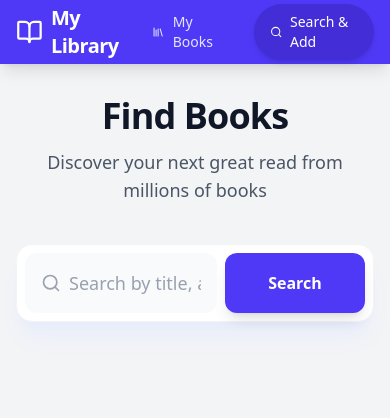
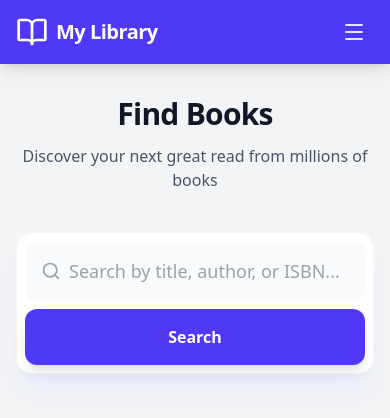
Before and after one commit to erdogduarda/react-library, a React (Vite) app: page /#/search in a window 390 px wide. Shown: the top 418 px of the page. Built offline with nearby package versions, Linux system fonts and the light colour scheme.

Commit message:
Improve mobile responsiveness

```diff
--- a/src/components/BookList.jsx
+++ b/src/components/BookList.jsx
@@ -3,7 +3,7 @@ import { Trash2, Book } from 'lucide-react';
 
 export function BookList({ title, books, onMove, onRemove }) {
   return (
-    <div className="bg-white/80 backdrop-blur-sm p-6 rounded-2xl shadow-xl border border-white/20 flex-1 min-w-[300px]">
+    <div className="bg-white/80 backdrop-blur-sm p-6 rounded-2xl shadow-xl border border-white/20 flex-1 min-w-full sm:min-w-[300px]">
       <h2 className="text-xl font-bold mb-6 text-gray-800 border-b border-gray-100 pb-4 flex items-center justify-between">
         {title}
         <span className="bg-indigo-100 text-indigo-800 text-xs font-medium px-2.5 py-0.5 rounded-full">
--- a/src/components/Navbar.jsx
+++ b/src/components/Navbar.jsx
@@ -1,9 +1,11 @@
+import { useState } from 'react';
 import { Link, useLocation } from 'react-router-dom';
-import { Library, Search, BookOpen } from 'lucide-react';
-import { motion } from 'framer-motion';
+import { Library, Search, BookOpen, Menu, X } from 'lucide-react';
+import { motion, AnimatePresence } from 'framer-motion';
 
 export function Navbar() {
   const location = useLocation();
+  const [isOpen, setIsOpen] = useState(false);
 
   const isActive = (path) => {
     return location.pathname === path
@@ -21,7 +23,9 @@ export function Navbar() {
               My Library
             </Link>
           </div>
-          <div className="flex items-baseline space-x-4">
+
+          {/* Desktop Menu */}
+          <div className="hidden md:flex items-baseline space-x-4">
             <Link
               to="/"
               className={`flex items-center gap-2 px-4 py-2 rounded-full text-sm font-medium transition-all duration-200 ${isActive('/')}`}
@@ -37,8 +41,49 @@ export function Navbar() {
               Search & Add
             </Link>
           </div>
+
+          {/* Mobile Menu Button */}
+          <div className="md:hidden">
+            <button
+              onClick={() => setIsOpen(!isOpen)}
+              className="text-indigo-100 hover:text-white p-2 rounded-md focus:outline-none"
+            >
+              {isOpen ? <X className="w-6 h-6" /> : <Menu className="w-6 h-6" />}
+            </button>
+          </div>
         </div>
       </div>
+
+      {/* Mobile Menu */}
+      <AnimatePresence>
+        {isOpen && (
+          <motion.div
+            initial={{ opacity: 0, height: 0 }}
+            animate={{ opacity: 1, height: 'auto' }}
+            exit={{ opacity: 0, height: 0 }}
+            className="md:hidden bg-indigo-700 overflow-hidden"
+          >
+            <div className="px-2 pt-2 pb-3 space-y-1 sm:px-3">
+              <Link
+                to="/"
+                onClick={() => setIsOpen(false)}
+                className={`flex items-center gap-2 px-3 py-2 rounded-md text-base font-medium ${isActive('/')}`}
+              >
+                <Library className="w-4 h-4" />
+                My Books
+              </Link>
+              <Link
+                to="/search"
+                onClick={() => setIsOpen(false)}
+                className={`flex items-center gap-2 px-3 py-2 rounded-md text-base font-medium ${isActive('/search')}`}
+              >
+                <Search className="w-4 h-4" />
+                Search & Add
+              </Link>
+            </div>
+          </motion.div>
+        )}
+      </AnimatePresence>
     </nav>
   );
 }
--- a/src/pages/LibraryPage.jsx
+++ b/src/pages/LibraryPage.jsx
@@ -19,10 +19,10 @@ export function LibraryPage() {
       className="space-y-8"
     >
       <header className="text-center mb-12">
-        <h1 className="text-4xl font-extrabold text-gray-900 tracking-tight mb-3">
+        <h1 className="text-3xl md:text-4xl font-extrabold text-gray-900 tracking-tight mb-3">
           My Collection
         </h1>
-        <p className="text-lg text-gray-600 max-w-2xl mx-auto">
+        <p className="text-base md:text-lg text-gray-600 max-w-2xl mx-auto">
           Your personal reading sanctuary. Track your progress and organize your literary journey.
         </p>
       </header>
--- a/src/pages/SearchPage.jsx
+++ b/src/pages/SearchPage.jsx
@@ -11,16 +11,16 @@ function SearchResultItem({ book, onAdd, inLibrary, index }) {
       initial={{ opacity: 0, y: 20 }}
       animate={{ opacity: 1, y: 0 }}
       transition={{ delay: index * 0.05 }}
-      className="bg-white p-4 rounded-xl shadow-sm border border-gray-100 flex gap-6 hover:shadow-md transition-all duration-300"
+      className="bg-white p-4 rounded-xl shadow-sm border border-gray-100 flex flex-col sm:flex-row gap-4 md:gap-6 hover:shadow-md transition-all duration-300"
     >
       {book.cover ? (
         <img
           src={book.cover}
           alt={book.title}
-          className="w-24 h-36 object-cover rounded-lg shadow-md flex-shrink-0"
+          className="w-full sm:w-24 h-48 sm:h-36 object-cover rounded-lg shadow-md flex-shrink-0"
         />
       ) : (
-        <div className="w-24 h-36 bg-gray-100 rounded-lg flex items-center justify-center text-gray-400 text-xs text-center p-2 flex-shrink-0">
+        <div className="w-full sm:w-24 h-48 sm:h-36 bg-gray-100 rounded-lg flex items-center justify-center text-gray-400 text-xs text-center p-2 flex-shrink-0">
           <Book className="w-8 h-8 opacity-50" />
         </div>
       )}
@@ -120,12 +120,12 @@ export function SearchPage() {
       className="max-w-4xl mx-auto"
     >
       <header className="text-center mb-10">
-        <h1 className="text-4xl font-extrabold text-gray-900 tracking-tight mb-3">Find Books</h1>
-        <p className="text-lg text-gray-600">Discover your next great read from millions of books</p>
+        <h1 className="text-3xl md:text-4xl font-extrabold text-gray-900 tracking-tight mb-3">Find Books</h1>
+        <p className="text-base md:text-lg text-gray-600">Discover your next great read from millions of books</p>
       </header>
 
       <div className="bg-white p-2 rounded-2xl shadow-xl shadow-indigo-100/50 mb-10 border border-gray-100">
-        <form onSubmit={searchBooks} className="flex gap-2">
+        <form onSubmit={searchBooks} className="flex flex-col sm:flex-row gap-2">
           <div className="relative flex-1">
             <div className="absolute inset-y-0 left-0 pl-4 flex items-center pointer-events-none">
               <Search className="h-5 w-5 text-gray-400" />
```
